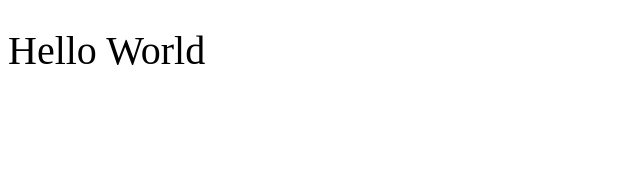
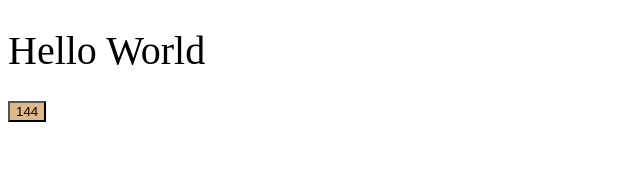
Before and after one commit to stormcrows/multiplication, a React app: page / in a window 1280 px wide. Shown: the top 191 px of the page, without its empty margins (0-640 px from the left). Built offline with nearby package versions, Linux system fonts and the light colour scheme.

Commit message:
add NumberBox

```diff
--- a/src/App.jsx
+++ b/src/App.jsx
@@ -1,4 +1,5 @@
 import React, { Component } from "react"
+import { NumberBox } from "./components"
 
 import "./App.css"
 
@@ -7,6 +8,7 @@ class App extends Component {
     return (
       <div>
         <h1>Hello World</h1>
+        <NumberBox label={144} highlighted={true} />
       </div>
     )
   }
--- /dev/null
+++ b/src/components/NumberBox/NumberBox.css
@@ -0,0 +1,8 @@
+.NumberBox {
+  text-align: center;
+  vertical-align: middle;
+}
+
+.highlighted {
+  background-color: burlywood;
+}
--- /dev/null
+++ b/src/components/NumberBox/NumberBox.jsx
@@ -0,0 +1,26 @@
+import React from "react"
+import PropTypes from "prop-types"
+import { useAppContext } from "../../AppContext"
+import { buttonClicked } from "../../actions"
+import "./NumberBox.css"
+
+const NumberBox = ({ label, highlighted }) => {
+  const dispatch = useAppContext()
+  const style = highlighted ? "highlighted" : ""
+
+  return (
+    <button
+      className={`NumberBox ${style}`}
+      onClick={() => dispatch(buttonClicked(Number(label)))}
+    >
+      {label}
+    </button>
+  )
+}
+
+NumberBox.propTypes = {
+  label: PropTypes.number.isRequired,
+  highlighted: PropTypes.bool,
+}
+
+export default NumberBox
--- /dev/null
+++ b/src/components/index.js
@@ -0,0 +1 @@
+export { default as NumberBox } from "./NumberBox/NumberBox"
```
Also changed, not shown: 1 other file (tests, documents, lock files or other folders).
